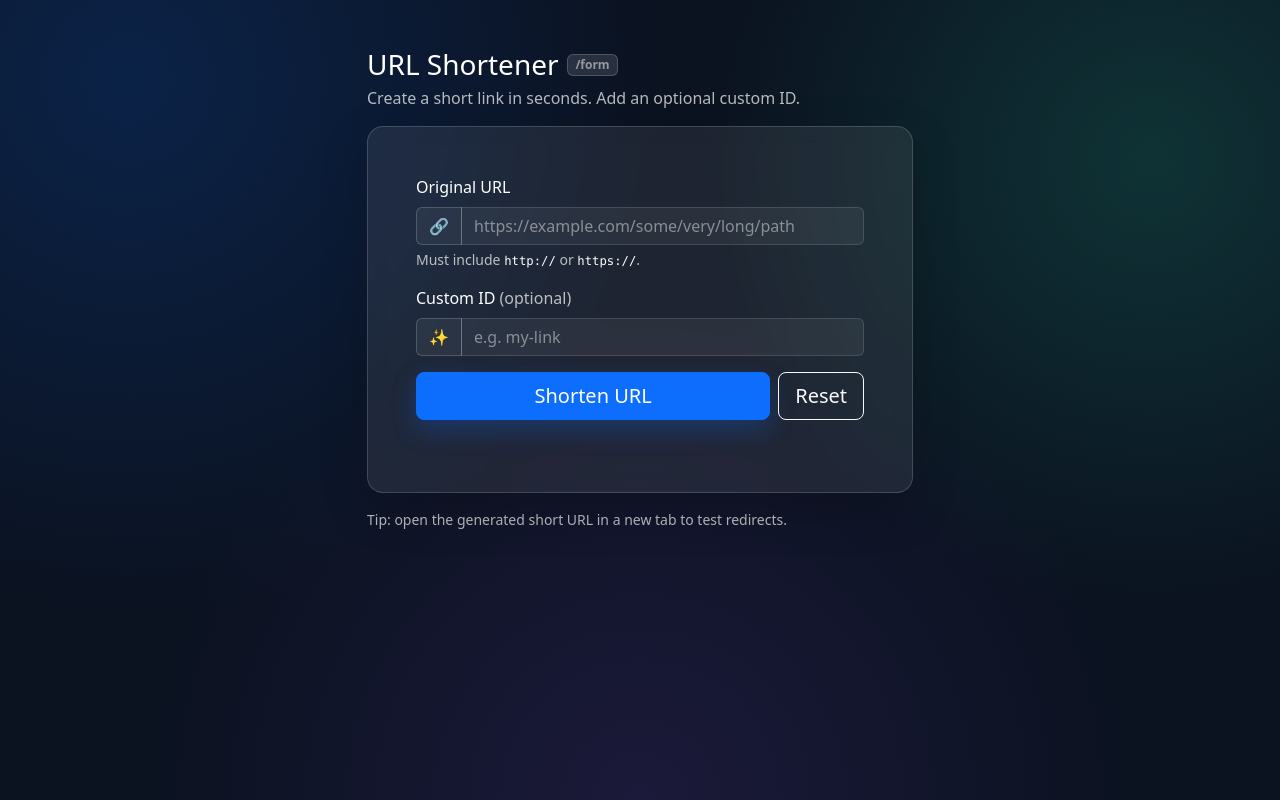
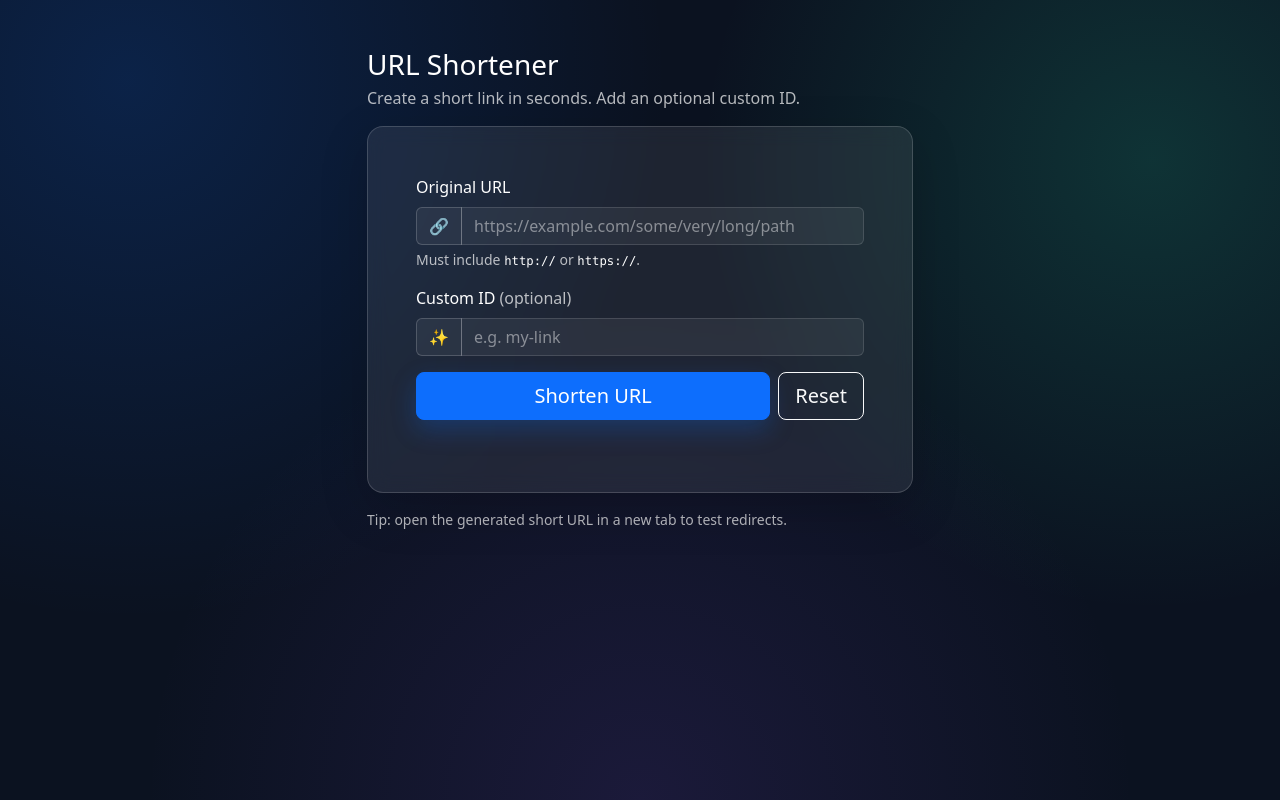
Before and after one commit to manit77/url-shortener, a website: page public/index.html in a window 1280 px wide. Drawn offline with nearby package versions, Linux system fonts and the light colour scheme.

Commit message:
update ui

```diff
--- a/public/index.html
+++ b/public/index.html
@@ -66,7 +66,6 @@
                     <div>
                         <div class="d-flex align-items-center gap-2">
                             <h1 class="h3 mb-0 text-white">URL Shortener</h1>
-                            <span class="badge badge-soft text-white-50">/form</span>
                         </div>
                         <div class="text-muted-2 mt-1">Create a short link in seconds. Add an optional custom ID.</div>
                     </div>
```
